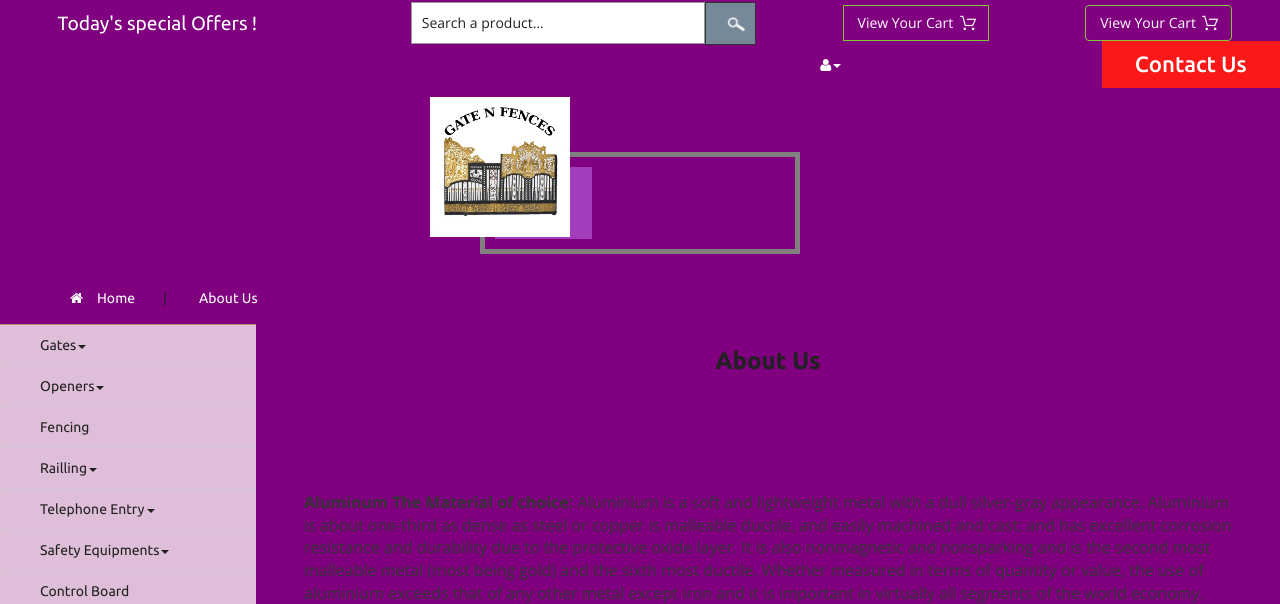
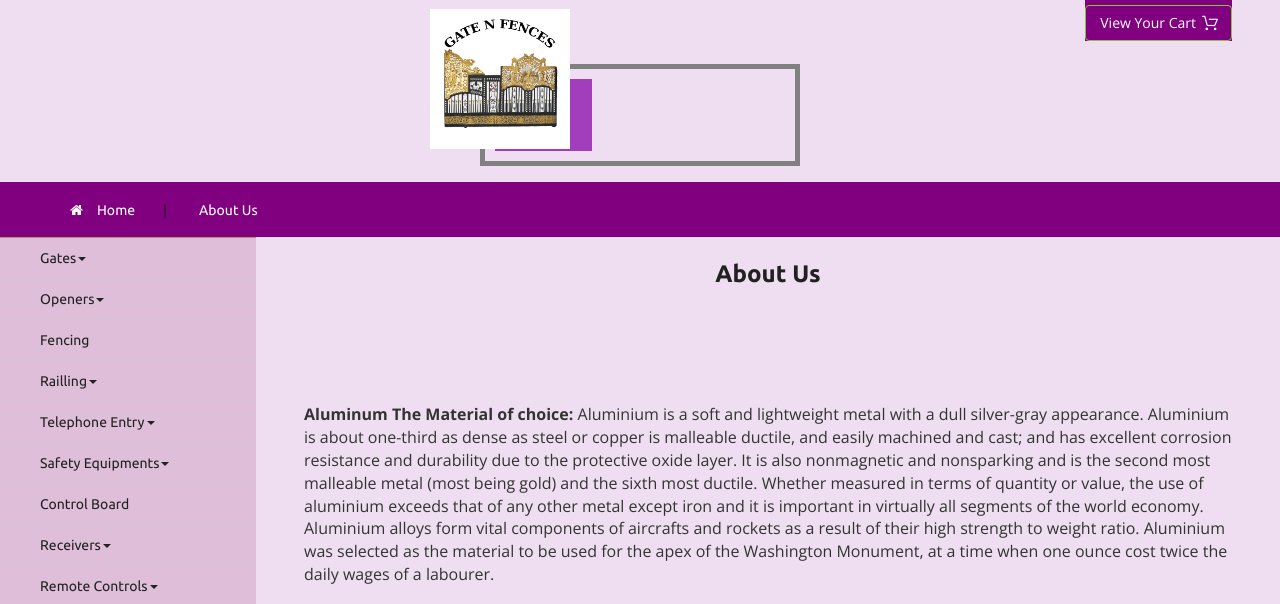
Before and after one commit to chathu96/Gates-N-Fences, a plain HTML site: page about.html in a window 1280 px wide. Shown: the top 604 px of the page. Drawn offline with nearby package versions, Linux system fonts and the light colour scheme.

Commit message:
repair borken about us

```diff
--- a/about.html
+++ b/about.html
@@ -54,44 +54,7 @@ author: Diyunuge K.D.C.D.R
 			</fieldset>
 		</form>
 	</div>
-	<div class="agileits_header">
-		<div class="w3l_offers">
-			<a href="products.html">Today's special Offers !</a>
-		</div>
-		<div class="w3l_search">
-			<form action="#" method="post">
-				<input type="text" name="Product" value="Search a product..." onfocus="this.value = '';" onblur="if (this.value == '') {this.value = 'Search a product...';}" required="">
-				<input type="submit" value=" ">
-			</form>
-		</div>
-		<div class="product_list_header">
-			<form action="#" method="post" class="last">
-                <fieldset>
-                    <input type="hidden" name="cmd" value="_cart" />
-                    <input type="hidden" name="display" value="1" />
-                    <input type="submit" name="submit" value="View your cart" class="button" />
-                </fieldset>
-            </form>
-		</div>
-		<div class="w3l_header_right">
-			<ul>
-				<li class="dropdown profile_details_drop">
-					<a href="#" class="dropdown-toggle" data-toggle="dropdown"><i class="fa fa-user" aria-hidden="true"></i><span class="caret"></span></a>
-					<div class="mega-dropdown-menu">
-						<div class="w3ls_vegetables">
-							<ul class="dropdown-menu drp-mnu">
-								<li><a href="login.html">Login</a></li>
-								<li><a href="login.html">Sign Up</a></li>
-							</ul>
-						</div>
-					</div>
-				</li>
-			</ul>
-		</div>
-		<div class="w3l_header_right1">
-			<h2><a href="mail.html">Contact Us</a></h2>
-		</div>
-		<div class="clearfix"> </div>
+
 <!-- script-for sticky-nav -->
 	<!-- <script>
 	$(document).ready(function() {
```
